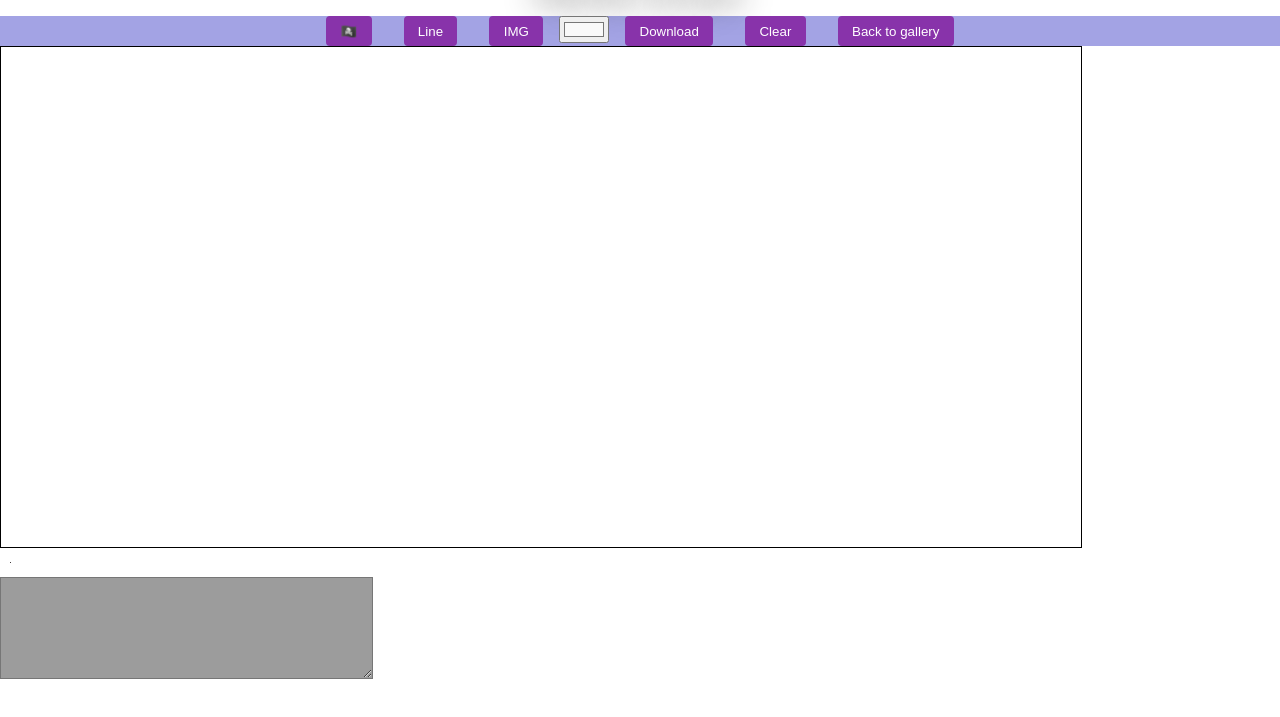
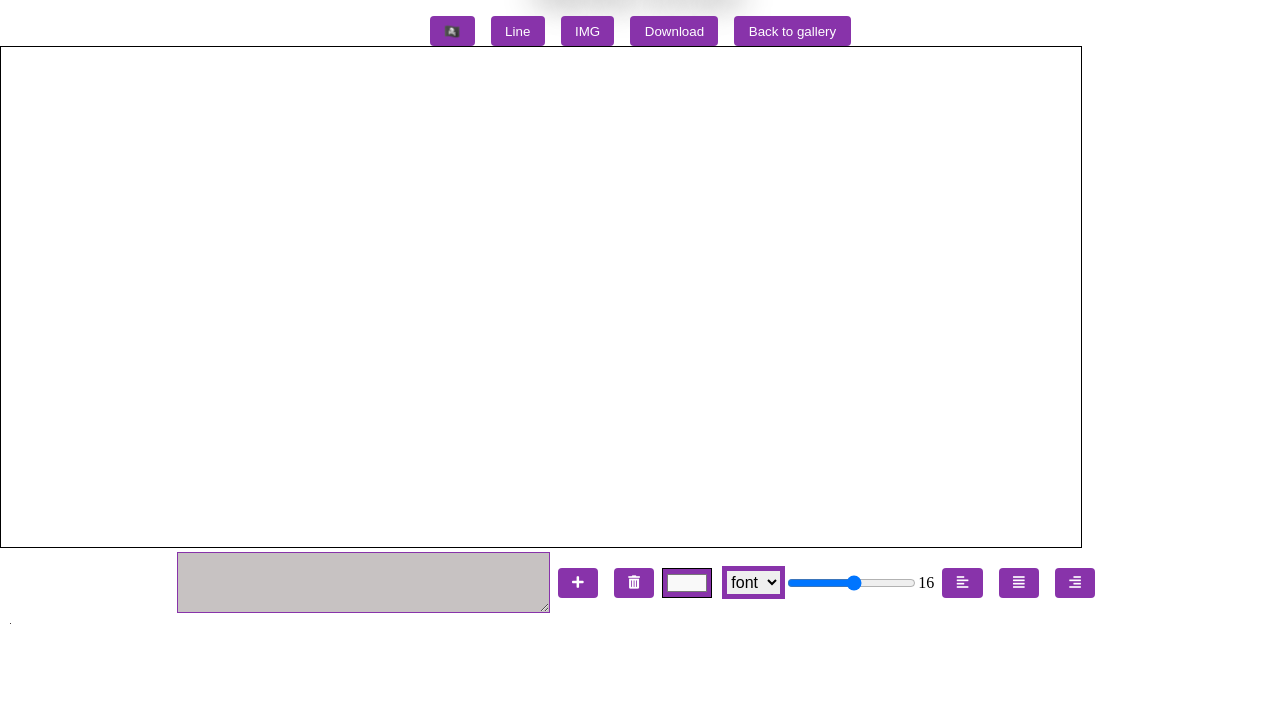
Before and after one commit to nivb52/meme-generator, a plain HTML site: page editor.html in a window 1280 px wide. Shown: the part 47-764 px from the top of the page. Drawn offline with Linux system fonts and the light colour scheme.

Commit message:
button font

```diff
--- a/css/main.css
+++ b/css/main.css
@@ -1,3 +1,9 @@
+
+/* @font-face {
+  font-family: Lato;
+  src: url('../font/Lato-Regular.ttf');
+} */
+
 /* CLEAR */
 
 html, body, div, span, applet, object, iframe, h1, h2, h3, h4, h5, h6, p, blockquote, pre, a, abbr, acronym, address, big, cite, code, del, dfn, em, img, ins, kbd, q, s, samp, small, strike, strong, sub, sup, tt, var, b, u, i, center, dl, dt, dd, ol, ul, li, fieldset, form, label, legend, table, caption, tbody, tfoot, thead, tr, th, td, article, aside, canvas, details, embed, figure, figcaption, footer, header, hgroup, menu, nav, output, ruby, section, summary, time, mark, audio, video {
@@ -42,7 +48,7 @@ a {
 }
 
 button {
-  margin: 0 1rem;
+  margin: 0 0.5rem;
   padding: 1em;
   border: solid 1px transparent;
   border-radius: 4px;
@@ -90,17 +96,24 @@ input.search {
   /* align-content: center; */
   justify-content: center;
   flex-wrap: wrap;
-  background-color: rgb(163, 163, 228)
+  /* background-color: rgb(163, 163, 228) */
+}
+.second-container{
+  display: flex;
+  align-items: center;
+  justify-content: center;
+
 }
 
 .meme-fields.meme-text-fields {
-  background-color: #9c9c9c;
+  background-color: #c7c2c2;
+  border: 1px solid #8833aa;
   resize: vertical;
   overflow-y: hidden;
   text-align: center;
   font-size: 2.5rem;
   line-height: 1.2;
-  /* height: 60px; */
+  height: 55px;
   text-transform: uppercase;
   color: #fff;
   font-family: impact, sans-serif;
@@ -117,3 +130,33 @@ input.search {
 .selectImg {
   border: 1px solid black
 }
+.select-color{
+  height: 30px;
+background-color:  #8833aa;
+font-family: Impact, Haettenschweiler, 'Arial Narrow Bold', sans-serif
+}
+
+
+select {
+  font-size: 16px;
+  height: 30px;
+  height: 33px;
+  width: 63px;
+  margin-left: 10px;
+  border: 5px solid #8833aa;
+
+}
+
+.impact{
+  font-size: 16px;
+  font-family:Impact, Haettenschweiler, 'Arial Narrow Bold', sans-serif;
+}
+
+.courier-New{
+  font-size: 16px;
+  font-family: 'Courier New', Courier, monospace;
+}
+
+.segoe-UI{
+  font-family: 'Segoe UI', Tahoma, Geneva, Verdana, sans-serif
+}
--- a/editor.html
+++ b/editor.html
@@ -6,6 +6,7 @@
     <meta name="viewport" content="width=device-width, initial-scale=1.0">
     <meta http-equiv="X-UA-Compatible" content="ie=edge">
     <title>Meme Generator - Niv & Chen</title>
+    <link rel="stylesheet" href="https://cdnjs.cloudflare.com/ajax/libs/font-awesome/5.8.2/css/all.css">
     <link rel="stylesheet" href="css/main.css" />
 </head>
 
@@ -17,27 +18,46 @@
         <button onclick="changeEl()">🏴‍☠️</button>
         <button onclick="changeEl('line')">Line</button>
         <button onclick="drawImg()">IMG</button>
-        <input onclick="getColor()" id="fill-color" type="color" value="#f9f9f9">
         <!-- Todo: share -->
         <!-- <button class="button">Share</button> -->
         <a href="#" onclick="downloadCanvas(this)" download="" class="button"><button>Download</button></a>
 
-        <button onclick="clearCanvas()" class="button">Clear</button>
         <a href="index.html">
             <button onclick="" class="button">Back to gallery</button>
         </a>
     </div>
 
-
     <canvas onclick="draw(event)" width="500" id="my-canvas" height="500" style="cursor: crosshair;">
         Update your browser to enjoy canvas!
     </canvas>
+
+    <div class="second-container">
+        <textarea name="top-text" class="meme-fields meme-text-fields" id="text-position-top" maxlength="255"
+            onInput="getTextVal()" value=""></textarea>
+        <button><i class="fas fa-plus"></i></button>
+        <button onclick="clearCanvas()" class="button"><i class="fas fa-trash-alt"></i></button>
+        <input onclick="getColor()" class="select-color" id="fill-color" type="color" value="#f9f9f9">
+        <select onchange="getfontSize(this.value)">
+            <option>font</option>
+            <option class="impact" value="impact"> Impact</option>
+            <option class="courier-New" value="courier-New">Courier-New</option>
+            <option class="segoe-UI" value="segoe-UI">Segoe-UI</option>
+        </select>
+
+        <input type="range" id="font-size" name="font-size" min="1" max="30" value="16"
+            onchange="selectSize(this.value);" />
+        <span id="size">16</span>
+        <button><i class="fas fa-align-left"></i></button>
+        <button><i class="fas fa-align-justify"></i></button>
+        <button><i class="fas fa-align-right"></i></button>
+
+    </div>
+
     <div>
         <img id="img-id" src="img/leo.jpg" style="max-height: 1px; max-width: 1px;">
     </div>
 
-    <textarea name="top-text" class="meme-fields meme-text-fields" id="text-position-top" maxlength="255"
-        onInput="getTextVal()" value=""></textarea>
+
 
 
     <script src="js/util.js"></script>
--- a/js/canvas-main.js
+++ b/js/canvas-main.js
@@ -12,6 +12,9 @@ function init() {
     canvas.height = Math.max(window.innerHeight - 300,400)
 }
 
+function selectSize(newVal) {
+    document.getElementById("size").innerHTML = newVal;
+}
 function getColor() {
     let fillColor = document.querySelector('#fill-color').value
     return fillColor
--- a/js/meme-main.js
+++ b/js/meme-main.js
@@ -25,7 +25,6 @@ function onSearchByKeywords() {
 }
 
 function onSelectImg(){
-    console.log('select img clicked', imgUrl)
 
 }
 
```
Also changed, not shown: index.html (+1 -1 lines), js/service.js (+27 -1 lines), fonts/impact.ttf (added), 1 other file.
